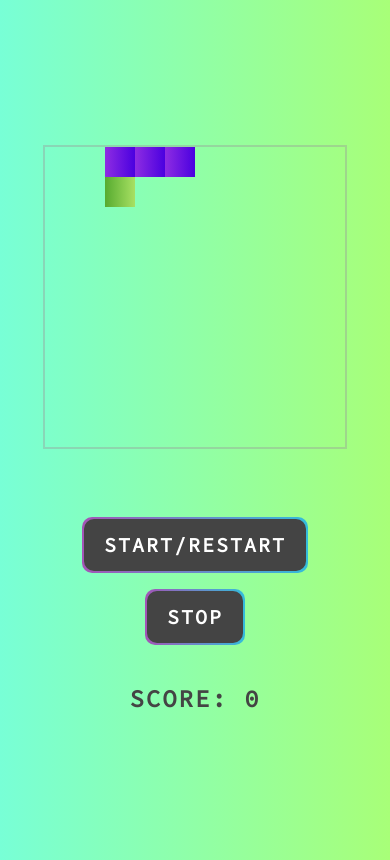
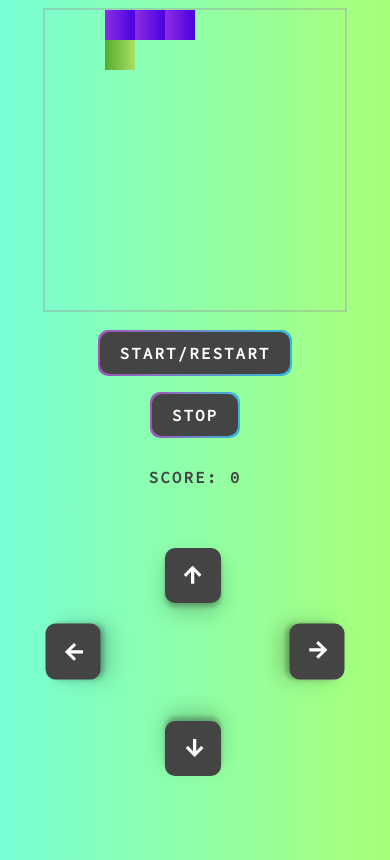
Before and after one commit to pavelzolotin/snake-game, a website: page index.html in a window 390 px wide. Both pictures are taken after a click on the button "START/RESTART". Drawn offline with Linux system fonts and the light colour scheme.

Commit message:
add action btns & styles for mobile

```diff
--- a/assets/js/app.js
+++ b/assets/js/app.js
@@ -1,13 +1,13 @@
-document.addEventListener('DOMContentLoaded', () => {
-    const squares = document.querySelectorAll('.game__grid div')
-    const scoreDisplay = document.querySelector('.game__score span')
-    const startBtn = document.querySelector('.game__start-btn')
-    const stopBtn = document.querySelector('.game__stop-btn')
-
+document.addEventListener( 'DOMContentLoaded', () => {
+    const squares = document.querySelectorAll( '.game__grid div' )
+    const scoreDisplay = document.querySelector( '.game__score span' )
+    const startBtn = document.querySelector( '.game__start-btn' )
+    const stopBtn = document.querySelector( '.game__stop-btn' )
+    const btnsMobile = document.querySelectorAll( '.game__btn-mobile' )
     const width = 10
     let currentIndex = 0
     let appleIndex = 0
-    let currentSnake = [2,1,0]
+    let currentSnake = [ 2, 1, 0 ]
     let direction = 1
     let score = 0
     let speed = 0.9
@@ -17,24 +17,24 @@ document.addEventListener('DOMContentLoaded', () => {
 
     //to start, and restart the game
     function startGame() {
-        currentSnake.forEach(index => squares[index].classList.remove('snake'))
-        squares[appleIndex].classList.remove('apple')
-        clearInterval(interval)
+        currentSnake.forEach( index => squares[index].classList.remove( 'snake' ) )
+        squares[appleIndex].classList.remove( 'apple' )
+        clearInterval( interval )
         score = 0
         randomApple()
         direction = 1
         scoreDisplay.innerText = score
         intervalTime = 1000
-        currentSnake = [2,1,0]
+        currentSnake = [ 2, 1, 0 ]
         currentIndex = 0
-        currentSnake.forEach(index => squares[index].classList.add('snake'))
-        interval = setInterval(moveOutcomes, intervalTime)
+        currentSnake.forEach( index => squares[index].classList.add( 'snake' ) )
+        interval = setInterval( moveOutcomes, intervalTime )
     }
 
     function stopGame() {
-        currentSnake.forEach(index => squares[index].classList.remove('snake'))
-        squares[appleIndex].classList.remove('apple')
-        clearInterval(interval)
+        currentSnake.forEach( index => squares[index].classList.remove( 'snake' ) )
+        squares[appleIndex].classList.remove( 'apple' )
+        clearInterval( interval )
         scoreDisplay.innerText = score
     }
 
@@ -43,60 +43,76 @@ document.addEventListener('DOMContentLoaded', () => {
 
         //deals with snake hitting border and snake hitting self
         if (
-            (currentSnake[0] + width >= (width * width) && direction === width ) || //if snake hits bottom
-            (currentSnake[0] % width === width -1 && direction === 1) || //if snake hits right wall
-            (currentSnake[0] % width === 0 && direction === -1) || //if snake hits left wall
-            (currentSnake[0] - width < 0 && direction === -width) ||  //if snake hits the top
-            squares[currentSnake[0] + direction].classList.contains('snake') //if snake goes into itself
+            ( currentSnake[0] + width >= ( width * width ) && direction === width ) || //if snake hits bottom
+            ( currentSnake[0] % width === width - 1 && direction === 1 ) || //if snake hits right wall
+            ( currentSnake[0] % width === 0 && direction === -1 ) || //if snake hits left wall
+            ( currentSnake[0] - width < 0 && direction === -width ) || //if snake hits the top
+            squares[currentSnake[0] + direction].classList.contains( 'snake' ) //if snake goes into itself
         ) {
-            return clearInterval(interval) //this will clear the interval if any of the above happen
+            return clearInterval( interval ) //this will clear the interval if any of the above happen
         }
 
         const tail = currentSnake.pop() //removes last ite of the array and shows it
-        squares[tail].classList.remove('snake')  //removes class of snake from the tail
-        currentSnake.unshift(currentSnake[0] + direction) //gives direction to the head of the array
+        squares[tail].classList.remove( 'snake' ) //removes class of snake from the tail
+        currentSnake.unshift( currentSnake[0] + direction ) //gives direction to the head of the array
 
         //deals with snake getting apple
-        if(squares[currentSnake[0]].classList.contains('apple')) {
-            squares[currentSnake[0]].classList.remove('apple')
-            squares[tail].classList.add('snake')
-            currentSnake.push(tail)
+        if ( squares[currentSnake[0]].classList.contains( 'apple' ) ) {
+            squares[currentSnake[0]].classList.remove( 'apple' )
+            squares[tail].classList.add( 'snake' )
+            currentSnake.push( tail )
             randomApple()
             score++
             scoreDisplay.textContent = score
-            clearInterval(interval)
+            clearInterval( interval )
             intervalTime = intervalTime * speed
-            interval = setInterval(moveOutcomes, intervalTime)
+            interval = setInterval( moveOutcomes, intervalTime )
         }
-        squares[currentSnake[0]].classList.add('snake')
+        squares[currentSnake[0]].classList.add( 'snake' )
     }
 
 
     //generate new apple once apple is eaten
     function randomApple() {
-        do{
-            appleIndex = Math.floor(Math.random() * squares.length)
-        } while(squares[appleIndex].classList.contains('snake')) //making sure apples dont appear on the snake
-        squares[appleIndex].classList.add('apple')
+        do {
+            appleIndex = Math.floor( Math.random() * squares.length )
+        } while ( squares[appleIndex].classList.contains( 'snake' ) ) //making sure apples don't appear on the snake
+        squares[appleIndex].classList.add( 'apple' )
     }
 
 
     //assign functions to keycodes
-    function control(e) {
-        squares[currentIndex].classList.remove('snake')
+    function control( e ) {
+        squares[currentIndex].classList.remove( 'snake' )
 
-        if(e.keyCode === 39) {
+        if ( e.keyCode === 39 ) {
             direction = 1 //if we press the right arrow on our keyboard, the snake will go right one
-        } else if (e.keyCode === 38) {
-            direction = -width // if we press the up arrow, the snake will go back ten divs, appearing to go up
-        } else if (e.keyCode === 37) {
-            direction = -1 // if we press left, the snake will go left one div
-        } else if (e.keyCode === 40) {
+        } else if ( e.keyCode === 38 ) {
+            direction = -width //if we press the up arrow, the snake will go back ten divs, appearing to go up
+        } else if ( e.keyCode === 37 ) {
+            direction = -1 //if we press left, the snake will go left one div
+        } else if ( e.keyCode === 40 ) {
             direction = +width //if we press down, the snake head will instantly appear in the div ten divs from where you are now
         }
     }
 
-    document.addEventListener('keyup', control)
-    startBtn.addEventListener('click', startGame)
-    stopBtn.addEventListener('click', stopGame)
-})
+    //assign functions to mobile
+    btnsMobile.forEach( ( btn, i ) => {
+        btn.addEventListener( 'click', () => {
+            squares[currentIndex].classList.remove( 'snake' )
+            if ( i === 0 ) {
+                direction = -width //if we press the up arrow, the snake will go back ten divs, appearing to go up
+            } else if ( i === 1 ) {
+                direction = 1 //if we press the right arrow on our keyboard, the snake will go right one
+            } else if ( i === 2 ) {
+                direction = +width //if we press down, the snake head will instantly appear in the div ten divs from where you are now
+            } else if ( i === 3 ) {
+                direction = -1 //if we press left, the snake will go left one div
+            }
+        } )
+    } )
+
+    document.addEventListener( 'keyup', control )
+    startBtn.addEventListener( 'click', startGame )
+    stopBtn.addEventListener( 'click', stopGame )
+} )
--- a/index.html
+++ b/index.html
@@ -125,6 +125,20 @@
             <div class="game__btn-bg"></div>
         </div>
         <div class="game__score">Score: <span>0</span></div>
+        <div class="game__btns-mobile">
+            <div class="game__btn-mobile">
+                <button class="game__up-btn" type="button">&uarr;</button>
+            </div>
+            <div class="game__btn-mobile">
+                <button class="game__right-btn" type="button">&uarr;</button>
+            </div>
+            <div class="game__btn-mobile">
+                <button class="game__down-btn" type="button">&uarr;</button>
+            </div>
+            <div class="game__btn-mobile">
+                <button class="game__left-btn" type="button">&uarr;</button>
+            </div>
+        </div>
     </section>
 </main>
 <script src="assets/js/app.js"></script>
--- a/sass/style.scss
+++ b/sass/style.scss
@@ -27,6 +27,10 @@ body {
     border: 0.2rem solid rgba(153, 153, 153, 0.4);
     margin-bottom: 7rem;
 
+    @media (max-width:767px) {
+      margin-bottom: 2rem;
+    }
+
   div {
     width: 3rem;
     height: 3rem;
@@ -55,6 +59,11 @@ body {
     border-radius: 1rem;
     border: 0;
     cursor: pointer;
+
+    @media (max-width:767px) {
+      font-size: 1.6rem;
+      padding: .5rem 2rem;
+    }
   }
 
   button:focus-visible {
@@ -108,6 +117,65 @@ body {
     letter-spacing: .2rem;
     color: #444;
     margin-top: 4rem;
+
+    @media (max-width:767px) {
+      font-size: 1.6rem;
+      padding: .5rem 2rem;
+      margin-top: 2rem;
+    }
+  }
+
+  &__btns-mobile {
+    display: none;
+
+    @media (max-width:767px) {
+      display: flex;
+      width: 100%;
+      margin: auto;
+      position: relative;
+      height: 30%;
+    }
+  }
+
+  &__btn-mobile {
+
+    &:nth-child(1) {
+      position: absolute;
+      top: 0;
+      left: 42%;
+    }
+
+    &:nth-child(2) {
+      position: absolute;
+      top: 30%;
+      right: 10%;
+      transform: rotate(90deg);
+    }
+
+    &:nth-child(3) {
+      position: absolute;
+      bottom: 10%;
+      left: 42%;
+      transform: rotate(180deg);
+    }
+
+    &:nth-child(4) {
+      position: absolute;
+      top: 30%;
+      left: 10%;
+      transform: rotate(-90deg);
+    }
+
+    button {
+      font-size: 3rem;
+      padding: 0.8rem 1.8rem 1.5rem 1.8rem;
+      box-shadow: 0 1rem 2rem rgba(0,0,0,0.19), 0 .4rem .4rem rgba(0,0,0,0.23);
+
+      &:active {
+        background-color: #777;
+        transition: background-color .3s ease-in;
+      }
+    }
   }
 }
 
```
Also changed, not shown: assets/css/style.css.
